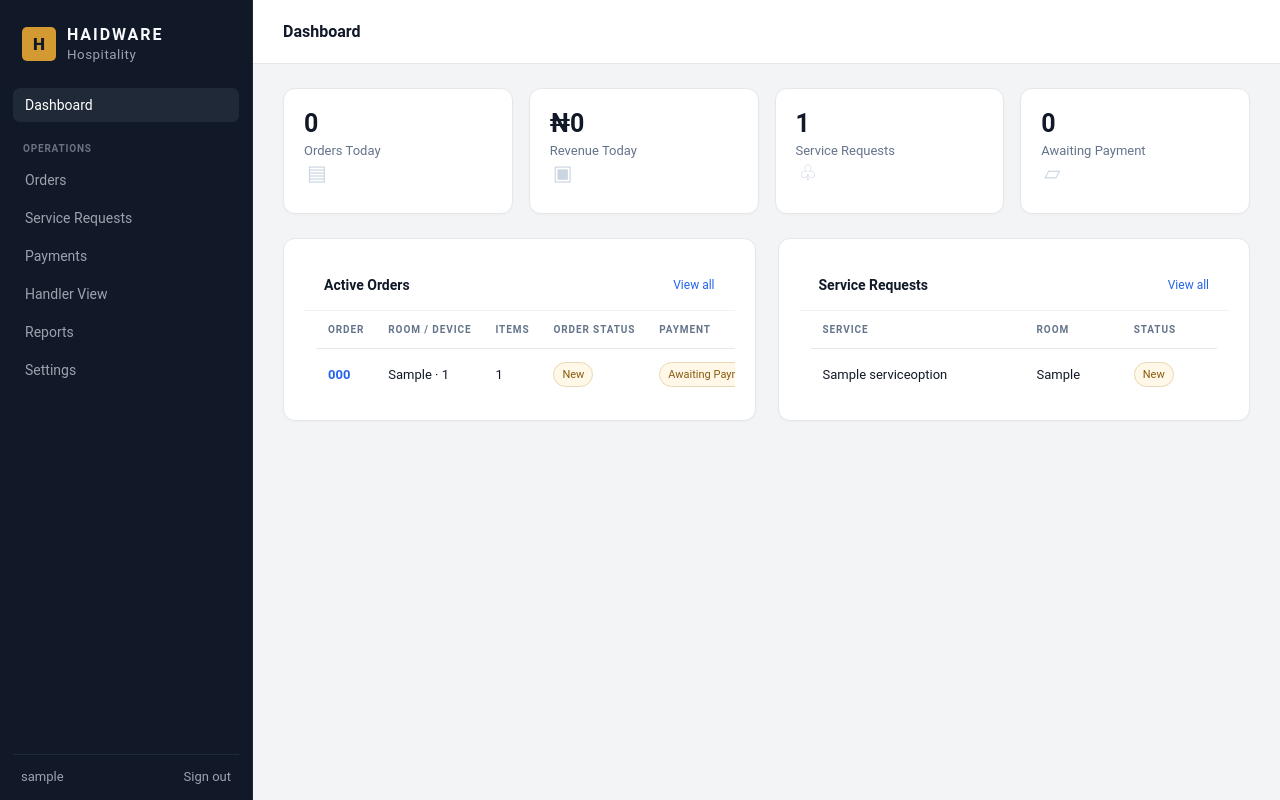
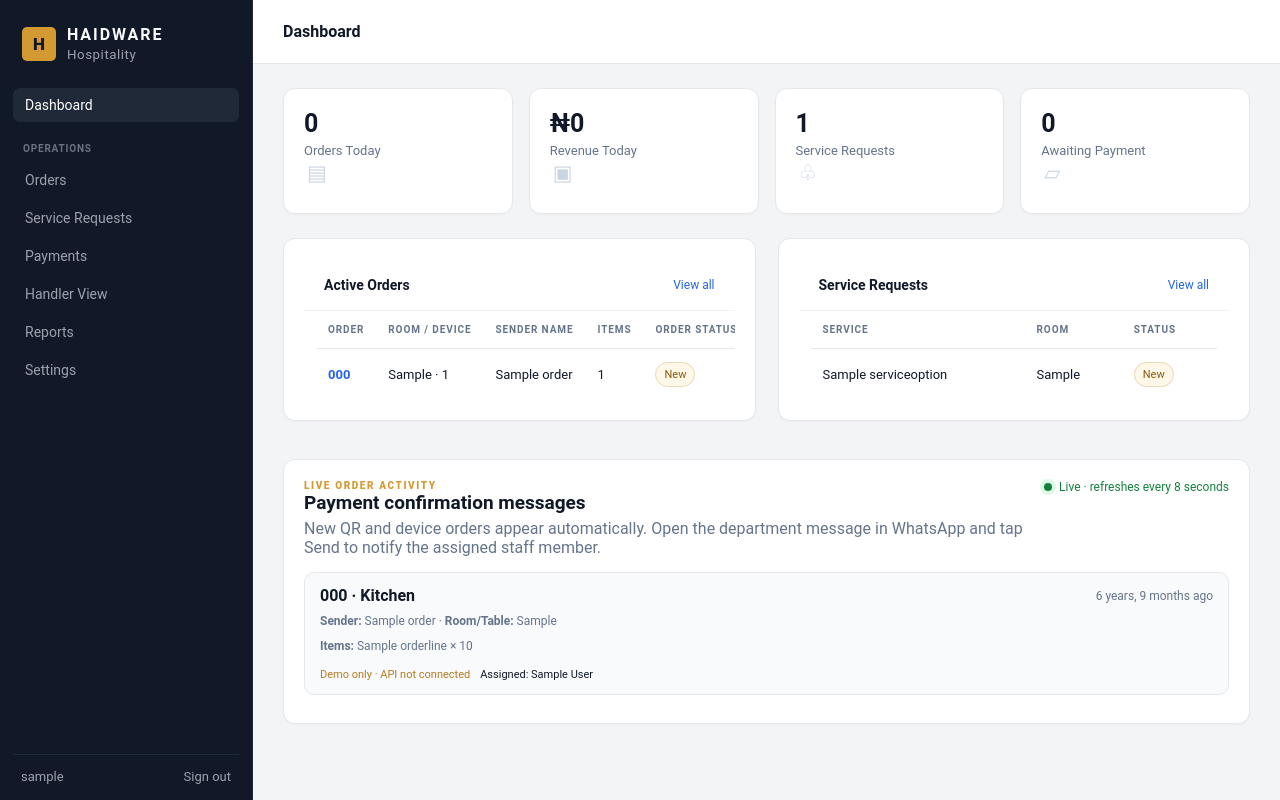
Before and after one commit to haidware/device-demo, a Django app: page /admin/dashboard/ in a window 1280 px wide. Run offline with Django 5.2, Linux system fonts and the light colour scheme; a user stored in the database is signed in; tables that the repository leaves empty hold one stand-in row (values such as "Sample post").

Commit message:
feat: add live payment activity dashboard
Show QR and device payment confirmations with sender, room, and department items. Provide authorized operators prefilled WhatsApp links for assigned staff, while keeping message delivery manual.

Co-authored-by: Copilot <223556219+Copilot@users.noreply.github.com>

```diff
--- a/admin_portal/portal/routing.py
+++ b/admin_portal/portal/routing.py
@@ -46,7 +46,10 @@ def _record_routing_attempts(*, order=None, service_request=None):
             detail = f"No active staff contact assigned for {department_labels[department]}."
         else:
             status = "demo"
-            detail = "Demo only: no WhatsApp message was sent."
+            detail = (
+                "No WhatsApp message was sent automatically. An authorized "
+                "operator can open the dashboard link and tap Send."
+            )
 
         WhatsAppAttempt.objects.create(
             order=order,
--- a/admin_portal/portal/urls.py
+++ b/admin_portal/portal/urls.py
@@ -4,6 +4,7 @@ from . import views
 
 urlpatterns = [
     path("dashboard/", views.dashboard, name="dashboard"),
+    path("dashboard/activity/", views.dashboard_activity, name="dashboard_activity"),
     path("orders/", views.order_list, name="orders"),
     path("orders/<int:order_id>/", views.order_detail, name="order_detail"),
     path("orders/<int:order_id>/update/", views.update_order, name="update_order"),
--- a/admin_portal/portal/views.py
+++ b/admin_portal/portal/views.py
@@ -42,6 +42,7 @@ from .models import (
 )
 from .menu_images import MenuImageStorageError, store_menu_image
 from .qr_codes import guest_order_qr_url
+from .whatsapp_links import order_notification_text, whatsapp_link
 
 User = get_user_model()
 
@@ -79,6 +80,33 @@ def _base(request):
         "can_manage_staff": _can_manage_staff(request.user),
         "can_manage_settings": _manager_only(request.user),
     }
+
+
+def _dashboard_whatsapp_activity():
+    attempts = (
+        WhatsAppAttempt.objects.filter(order__isnull=False)
+        .select_related("order", "order__device", "staff__user")
+        .prefetch_related("order__lines__menu_item")[:15]
+    )
+    activity = []
+    for attempt in attempts:
+        order = attempt.order
+        attempt.department_lines = [
+            line
+            for line in order.lines.all()
+            if line.menu_item_id and line.menu_item.department == attempt.department
+        ]
+        attempt.sender_name = order.sender_name
+        attempt.whatsapp_url = (
+            whatsapp_link(
+                attempt.recipient_number,
+                order_notification_text(order, attempt.department),
+            )
+            if attempt.status == "demo"
+            else ""
+        )
+        activity.append(attempt)
+    return activity
 
 
 def manager_signup(request):
@@ -144,9 +172,20 @@ def dashboard(request):
         "active_requests": ServiceRequest.objects.exclude(
             status__in=["completed", "cancelled"]
         ).select_related("device", "service")[:8],
+        "whatsapp_activity": _dashboard_whatsapp_activity(),
         **_base(request),
     }
     return render(request, "portal/dashboard.html", context)
+
+
+@login_required
+@user_passes_test(_can_manage_operations, login_url="dashboard")
+def dashboard_activity(request):
+    return render(
+        request,
+        "portal/partials/dashboard_activity.html",
+        {"whatsapp_activity": _dashboard_whatsapp_activity()},
+    )
 
 
 @login_required
--- /dev/null
+++ b/admin_portal/portal/whatsapp_links.py
@@ -0,0 +1,42 @@
+import re
+from urllib.parse import quote
+
+from .models import ROUTING_DEPARTMENTS
+
+
+def whatsapp_number(phone_number):
+    digits = re.sub(r"\D", "", phone_number or "")
+    if digits.startswith("0"):
+        digits = f"234{digits[1:]}"
+    elif len(digits) == 10 and digits[0] in "789":
+        digits = f"234{digits}"
+    return digits if 8 <= len(digits) <= 15 else ""
+
+
+def order_notification_text(order, department):
+    department_label = dict(ROUTING_DEPARTMENTS).get(department, department.title())
+    department_lines = [
+        line
+        for line in order.lines.all()
+        if line.menu_item_id and line.menu_item.department == department
+    ]
+    items = ", ".join(
+        f"{line.item_name} x{line.quantity}" for line in department_lines
+    )
+    lines = [
+        f"HAIDWARE {department_label} payment confirmation",
+        f"Order: {order.order_number}",
+        f"Room/Table: {order.room_identifier or 'Not assigned'}",
+        f"Sender name: {order.sender_name}",
+        f"{department_label} items: {items}",
+        f"Total: NGN {order.total:,.0f}",
+        "Please check and confirm the payment with reception.",
+    ]
+    return "\n".join(lines)
+
+
+def whatsapp_link(phone_number, message):
+    number = whatsapp_number(phone_number)
+    if not number:
+        return ""
+    return f"https://wa.me/{number}?text={quote(message)}"
--- a/admin_portal/static/portal/portal.css
+++ b/admin_portal/static/portal/portal.css
@@ -162,6 +162,21 @@ textarea { min-height: 100px; resize: vertical; }
 .activity-item:last-child, .rule-item:last-child { border-bottom: 0; }
 .activity-item span, .activity-item small, .rule-item span { color: var(--muted); }
 .activity-item small { font-size: 11px; }
+.dashboard-chat { margin-top: 20px; }
+.dashboard-chat .panel-heading { align-items: flex-start; }
+.dashboard-chat .panel-heading h2 { margin: 0 0 5px; }
+.dashboard-chat .panel-heading p { margin-bottom: 0; }
+.live-indicator { display: inline-flex; align-items: center; gap: 7px; color: var(--green); font-size: 12px; white-space: nowrap; }
+.live-indicator span { width: 8px; height: 8px; border-radius: 50%; background: currentColor; box-shadow: 0 0 0 4px #dcfce7; }
+.dashboard-chat-feed { display: grid; gap: 10px; }
+.dashboard-chat-message { padding: 13px 15px; border: 1px solid var(--border); border-radius: 10px; background: var(--panel-soft); }
+.dashboard-chat-heading, .dashboard-chat-footer { display: flex; justify-content: space-between; align-items: center; gap: 10px; flex-wrap: wrap; }
+.dashboard-chat-heading time, .dashboard-chat-message p { color: var(--muted); font-size: 12px; }
+.dashboard-chat-message p { margin: 8px 0 0; line-height: 1.45; }
+.dashboard-chat-footer { justify-content: flex-start; margin-top: 12px; font-size: 11px; }
+.whatsapp-send { min-height: 32px; background: #dcfce7; color: #166534; }
+.whatsapp-send:hover { background: #bbf7d0; color: #14532d; }
+.activity-refresh-status { display: block; margin-top: 8px; color: var(--muted); }
 .messages { margin-top: 16px; }
 .message { padding: 11px 14px; border: 1px solid var(--border); border-radius: 8px; background: var(--panel); font-size: 13px; }
 .message.success { border-color: #bbf7d0; background: #f0fdf4; color: #15803d; }
--- a/admin_portal/templates/portal/dashboard.html
+++ b/admin_portal/templates/portal/dashboard.html
@@ -14,8 +14,8 @@
   <section class="panel dashboard-panel">
     <div class="panel-heading"><h2>Active Orders</h2><a href="{% url 'orders' %}">View all</a></div>
     {% if active_orders %}
-    <div class="table-wrap"><table><thead><tr><th>Order</th><th>Room / Device</th><th>Items</th><th>Order status</th><th>Payment</th></tr></thead><tbody>
-    {% for order in active_orders %}<tr><td><a href="{% url 'order_detail' order.pk %}">{{ order.order_number }}</a></td><td>{{ order.room_identifier|default:"—" }} · {{ order.device.device_id }}</td><td>{{ order.lines.count }}</td><td><span class="badge">{{ order.get_status_display }}</span></td><td><span class="badge {% if order.payment_status == 'review' %}warning{% endif %}">{{ order.get_payment_status_display }}</span></td></tr>{% endfor %}
+    <div class="table-wrap"><table><thead><tr><th>Order</th><th>Room / Device</th><th>Sender name</th><th>Items</th><th>Order status</th><th>Payment</th></tr></thead><tbody>
+    {% for order in active_orders %}<tr><td><a href="{% url 'order_detail' order.pk %}">{{ order.order_number }}</a></td><td>{{ order.room_identifier|default:"—" }} · {{ order.device.device_id }}</td><td>{{ order.sender_name|default:"—" }}</td><td>{{ order.lines.count }}</td><td><span class="badge">{{ order.get_status_display }}</span></td><td><span class="badge {% if order.payment_status == 'review' %}warning{% endif %}">{{ order.get_payment_status_display }}</span></td></tr>{% endfor %}
     </tbody></table></div>
     {% else %}<div class="empty-state">No active orders</div>{% endif %}
   </section>
@@ -28,5 +28,33 @@
     {% else %}<div class="empty-state">No active requests</div>{% endif %}
   </section>
 </div>
+<section class="panel dashboard-chat">
+  <div class="panel-heading">
+    <div><p class="eyebrow">LIVE ORDER ACTIVITY</p><h2>Payment confirmation messages</h2><p class="muted">New QR and device orders appear automatically. Open the department message in WhatsApp and tap Send to notify the assigned staff member.</p></div>
+    <span class="live-indicator"><span></span>Live · refreshes every 8 seconds</span>
+  </div>
+  <div id="dashboard-activity" data-activity-url="{% url 'dashboard_activity' %}">
+    {% include "portal/partials/dashboard_activity.html" %}
+  </div>
+</section>
+<script>
+  (() => {
+    const activity = document.getElementById("dashboard-activity");
+    const refresh = async () => {
+      try {
+        const response = await fetch(activity.dataset.activityUrl, {
+          credentials: "same-origin",
+          headers: { "X-Requested-With": "XMLHttpRequest" },
+        });
+        if (!response.ok) throw new Error(`Activity refresh failed (${response.status}).`);
+        activity.innerHTML = await response.text();
+      } catch {
+        const status = document.getElementById("activity-refresh-status");
+        if (status) status.textContent = "Live refresh paused; reload the page to retry.";
+      }
+    };
+    window.setInterval(refresh, 8000);
+  })();
+</script>
 {% endif %}
 {% endblock %}
--- /dev/null
+++ b/admin_portal/templates/portal/partials/dashboard_activity.html
@@ -0,0 +1,22 @@
+{% if whatsapp_activity %}
+<div class="dashboard-chat-feed" aria-live="polite">
+  {% for attempt in whatsapp_activity %}
+  <article class="dashboard-chat-message">
+    <div class="dashboard-chat-heading">
+      <strong>{{ attempt.order.order_number }} · {{ attempt.get_department_display }}</strong>
+      <time datetime="{{ attempt.created_at|date:'c' }}">{{ attempt.created_at|timesince }} ago</time>
+    </div>
+    <p><strong>Sender:</strong> {{ attempt.sender_name|default:"Not provided" }} · <strong>Room/Table:</strong> {{ attempt.order.room_identifier|default:"—" }}</p>
+    <p><strong>Items:</strong> {% for line in attempt.department_lines %}{{ line.item_name }} × {{ line.quantity }}{% if not forloop.last %}, {% endif %}{% empty %}No items recorded{% endfor %}</p>
+    <div class="dashboard-chat-footer">
+      <span class="{% if attempt.status == 'failed' %}status-failed{% elif attempt.status == 'demo' %}status-demo{% else %}muted{% endif %}">{{ attempt.get_status_display }}</span>
+      {% if attempt.staff %}<span>Assigned: {{ attempt.staff.user.get_full_name|default:attempt.staff.user.username }}</span>{% endif %}
+      {% if attempt.whatsapp_url %}<a class="button whatsapp-send" href="{{ attempt.whatsapp_url }}" target="_blank" rel="noopener noreferrer">Open WhatsApp to send</a>{% elif attempt.status == "failed" %}<span class="status-failed">{{ attempt.detail }}</span>{% endif %}
+    </div>
+  </article>
+  {% endfor %}
+</div>
+{% else %}
+<div class="empty-state">Orders with payment details will appear here when guests confirm an order.</div>
+{% endif %}
+<small id="activity-refresh-status" class="activity-refresh-status" role="status"></small>
--- a/admin_portal/templates/portal/settings.html
+++ b/admin_portal/templates/portal/settings.html
@@ -2,6 +2,6 @@
 {% block title %}Settings – HAIDWARE{% endblock %}
 {% block content %}
 <div class="page-heading"><div><p class="eyebrow">MANAGEMENT</p><h1>Property Settings</h1></div></div>
-<p class="muted">WhatsApp is currently demo-only. Saving staff numbers and routing does not send real messages.</p>
+<p class="muted">When an order is confirmed, the dashboard prepares a WhatsApp message for the assigned department staff member. An authorized operator must open the link and tap Send; messages are not sent automatically.</p>
 <section class="panel form-panel"><form method="post">{% csrf_token %}{{ form.as_p }}<button class="button primary" type="submit">Save Settings</button></form></section>
 {% endblock %}
```
Also changed, not shown: admin_portal/portal/tests.py (+117 -1 lines), README.md.
